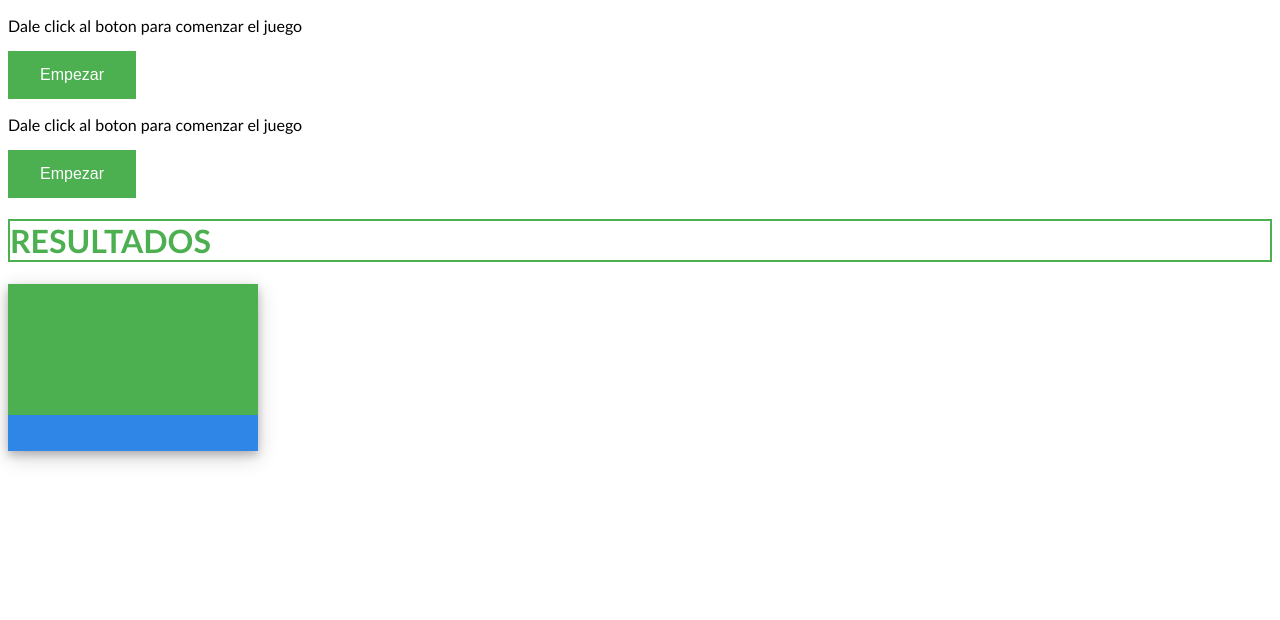
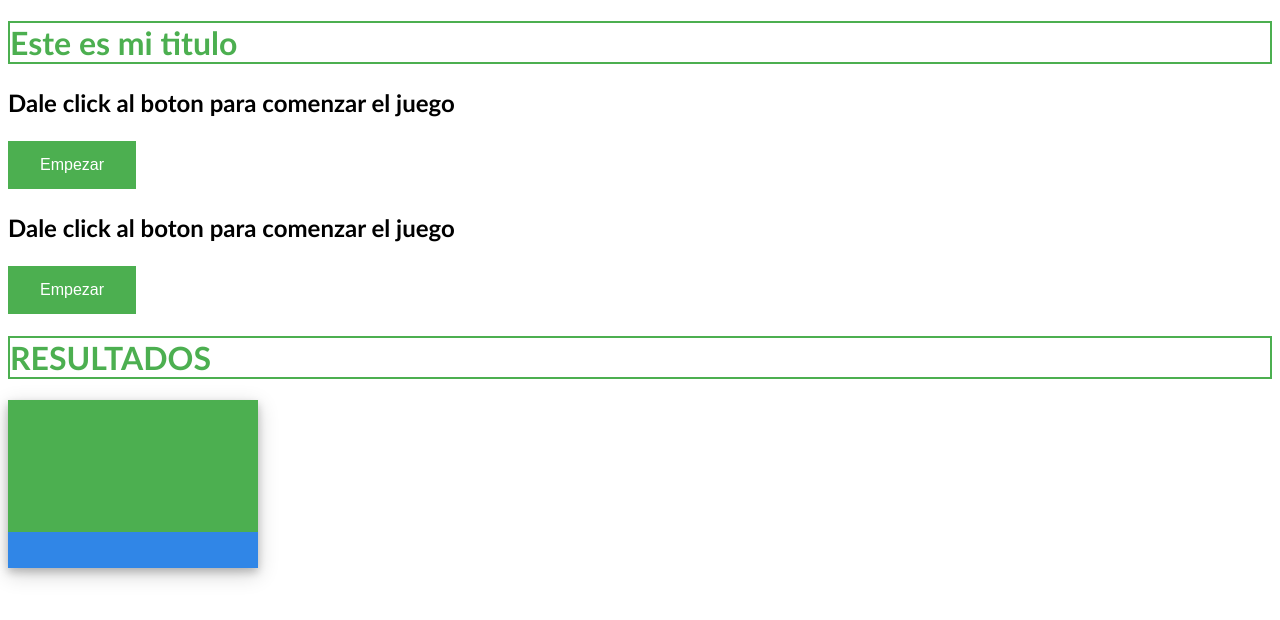
Before and after one commit to adalidirvin/ejemplos, a plain HTML site: page Ejemplo1/ejemplo2.html in a window 1280 px wide. Drawn offline with Linux system fonts and the light colour scheme.

Commit message:
Update ejemplo2.html
Aumente una nueva etiqueta h1

```diff
--- a/Ejemplo1/ejemplo2.html
+++ b/Ejemplo1/ejemplo2.html
@@ -9,6 +9,7 @@
     <link rel="stylesheet" type="text/css" href="css/estilo.css">
 </head>
 <body>
+    <h1>Este es mi titulo<h2>
     <p>Dale click al boton para comenzar el juego</p>
     <button onclick="juego()">Empezar</button>
     <p id="resp"></p>
```
